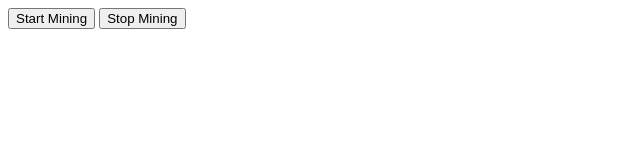
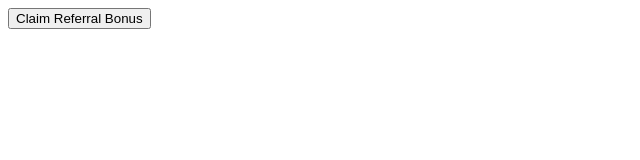
Before and after one commit to Official9keyz/Kadet-TapToEarn, a plain HTML site: page index.html in a window 1280 px wide. Shown: the whole page, without its empty margins (0-640 px from the left). Drawn offline with Linux system fonts and the light colour scheme.

Commit message:
Update index.html

```diff
--- a/index.html
+++ b/index.html
@@ -1,2 +1 @@
-<button onclick="startMining()">Start Mining</button>
-<button onclick="stopMining()">Stop Mining</button>
+<button onclick="claimReferralBonus()">Claim Referral Bonus</button>
```
